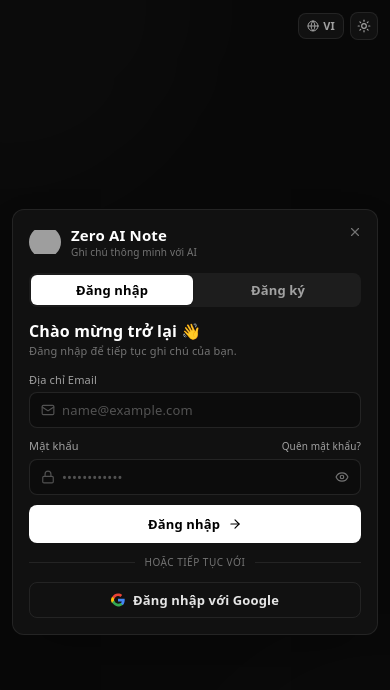
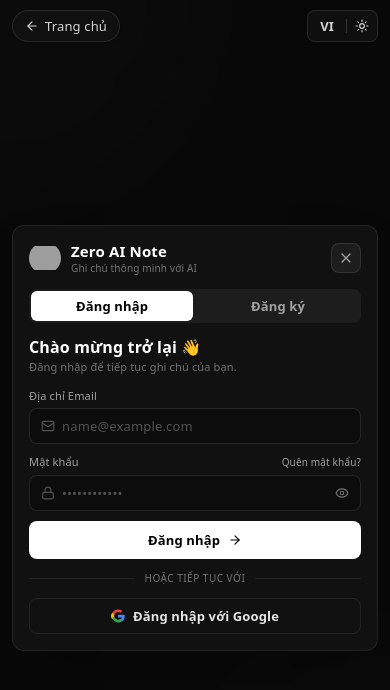
Before and after one commit to CThawngs/Zero-AI-Note, a Next.js app: page /app in a window 390 px wide. Shown: the top 690 px of the page. Built offline with nearby package versions, Linux system fonts and the light colour scheme; grey boxes are pictures that could not be loaded.

Commit message:
fix(auth): resolve mobile overlap between close button and theme/lang toggles with top bar and clear in-card close button

```diff
--- a/src/components/screens/LoginScreen.tsx
+++ b/src/components/screens/LoginScreen.tsx
@@ -1,6 +1,6 @@
 import React, { useState } from 'react';
 import { motion, AnimatePresence } from 'motion/react';
-import { Eye, EyeOff, Lock, Mail, ArrowRight, Sun, Moon, Globe, X, User } from 'lucide-react';
+import { Eye, EyeOff, Lock, Mail, ArrowRight, ArrowLeft, Sun, Moon, Globe, X, User } from 'lucide-react';
 import { useApp } from '../../context/AppContext';
 
 export const LoginScreen: React.FC = () => {
@@ -161,32 +161,58 @@
 
   return (
     <div
-      className={`min-h-screen w-full flex items-center justify-center p-3 sm:p-4 md:p-6 ${bg} transition-colors duration-300 relative overflow-hidden`}
+      className={`min-h-screen w-full flex flex-col items-center justify-center p-3 sm:p-4 md:p-6 ${bg} transition-colors duration-300 relative overflow-hidden`}
       onClick={goBackToLanding}
     >
       {/* Ambient glows */}
       <div className={`absolute -top-48 -left-48 w-[400px] h-[400px] rounded-full blur-3xl pointer-events-none opacity-50 ${isDark ? 'bg-white/3' : 'bg-black/3'}`} />
       <div className={`absolute -bottom-48 -right-48 w-[400px] h-[400px] rounded-full blur-3xl pointer-events-none opacity-50 ${isDark ? 'bg-white/3' : 'bg-black/3'}`} />
 
-      {/* Top-right controls */}
-      <div className="absolute top-3 right-3 sm:top-4 sm:right-4 z-20 flex items-center gap-1.5">
+      {/* Top Bar: Separate navigation & toggles that never collide with the card */}
+      <header className="fixed top-0 inset-x-0 z-30 flex items-center justify-between px-3 sm:px-6 py-2.5 sm:py-3 pointer-events-none">
+        {/* Back to Home Button */}
+        <button
+          id="login-back-home"
+          onClick={(e) => { e.stopPropagation(); goBackToLanding(); }}
+          className={`pointer-events-auto flex items-center gap-1.5 px-3 py-1.5 rounded-full border text-xs font-medium transition-all duration-200 cursor-pointer active:scale-95 shadow-sm ${
+            isDark
+              ? 'border-white/10 bg-[#111]/90 backdrop-blur-md text-neutral-300 hover:text-white hover:border-white/25 hover:bg-white/10'
+              : 'border-gray-200 bg-white/90 backdrop-blur-md text-gray-700 hover:text-black hover:border-gray-300 hover:bg-gray-100'
+          }`}
+          title={vi ? 'Quay lại trang chủ' : 'Back to Home'}
+        >
+          <ArrowLeft className="w-3.5 h-3.5" />
+          <span>{vi ? 'Trang chủ' : 'Home'}</span>
+        </button>
+
+        {/* Grouped Lang + Theme Toggles */}
+        <div className={`pointer-events-auto flex items-center gap-1 rounded-lg border px-1 py-0.5 shadow-sm backdrop-blur-md ${
+          isDark ? 'border-white/10 bg-[#111]/90' : 'border-gray-200 bg-white/90'
+        }`}>
           <button
             id="login-lang-toggle"
             onClick={(e) => { e.stopPropagation(); toggleLanguage(); }}
-          className={`flex items-center gap-1 px-2 py-1 sm:px-2.5 sm:py-1.5 rounded-lg border text-[11px] sm:text-xs font-semibold transition-all cursor-pointer active:scale-95 ${card} ${sub} hover:opacity-80`}
+            className={`text-xs font-semibold px-2 py-1 rounded-md transition-all cursor-pointer active:scale-95 ${
+              isDark ? 'text-neutral-300 hover:text-white hover:bg-white/10' : 'text-gray-600 hover:text-black hover:bg-gray-100'
+            }`}
+            title="Switch Language"
           >
-          <Globe className="w-3 h-3 sm:w-3.5 sm:h-3.5" />
-          <span>{language.toUpperCase()}</span>
+            {language.toUpperCase()}
           </button>
+          <div className={`w-px h-3.5 ${isDark ? 'bg-white/15' : 'bg-gray-300'}`} />
           <button
             id="login-theme-toggle"
             onClick={(e) => { e.stopPropagation(); toggleTheme(); }}
-          className={`p-1.5 sm:p-2 rounded-lg border transition-all cursor-pointer active:scale-95 ${card} ${sub} hover:opacity-80`}
+            className={`p-1 rounded-md transition-all cursor-pointer active:scale-95 flex items-center justify-center ${
+              isDark ? 'text-neutral-300 hover:text-white hover:bg-white/10' : 'text-gray-600 hover:text-black hover:bg-gray-100'
+            }`}
             title={isDark ? t('lightMode') : t('darkMode')}
+            aria-label="Toggle theme"
           >
-          {isDark ? <Sun className="w-3.5 h-3.5 sm:w-4 sm:h-4" /> : <Moon className="w-3.5 h-3.5 sm:w-4 sm:h-4" />}
+            {isDark ? <Sun className="w-3.5 h-3.5" /> : <Moon className="w-3.5 h-3.5" />}
           </button>
         </div>
+      </header>
 
       {/* Card — with max-height & clean scrolling for compact viewport optimization */}
       <motion.div
@@ -194,24 +220,13 @@
         animate={{ opacity: 1, y: 0, scale: 1 }}
         transition={{ duration: 0.3, ease: [0.16, 1, 0.3, 1] }}
         onClick={(e) => e.stopPropagation()}
-        className={`relative z-10 w-full max-w-[390px] sm:max-w-[420px] max-h-[calc(100vh-2rem)] sm:max-h-[92vh] overflow-y-auto border rounded-xl sm:rounded-2xl shadow-2xl ${card}`}
+        className={`relative z-10 w-full max-w-[390px] sm:max-w-[420px] max-h-[calc(100vh-5rem)] sm:max-h-[88vh] overflow-y-auto border rounded-xl sm:rounded-2xl shadow-2xl mt-8 sm:mt-0 ${card}`}
         style={{ scrollbarWidth: 'thin' }}
       >
-        {/* Close button */}
-        <button
-          id="btn-close-auth"
-          onClick={goBackToLanding}
-          title={vi ? 'Thoát' : 'Close'}
-          className={`absolute top-2.5 right-2.5 sm:top-3 sm:right-3 z-10 w-6 h-6 sm:w-7 sm:h-7 rounded-full flex items-center justify-center transition-all cursor-pointer active:scale-90 ${
-            isDark ? 'text-neutral-500 hover:text-neutral-200 hover:bg-white/8' : 'text-gray-400 hover:text-gray-700 hover:bg-gray-100'
-          }`}
-        >
-          <X className="w-3.5 h-3.5 sm:w-4 sm:h-4" />
-        </button>
-
         <div className="p-4 sm:p-5 md:p-6">
-          {/* Brand header */}
-          <div className="flex items-center gap-2.5 mb-3.5 sm:mb-4">
+          {/* Brand header with cleanly integrated close button */}
+          <div className="flex items-center justify-between mb-3.5 sm:mb-4">
+            <div className="flex items-center gap-2.5">
               <img
                 src="/logo.png"
                 alt="Zero AI Note Logo"
@@ -225,6 +240,21 @@
                   {vi ? 'Ghi chú thông minh với AI' : 'AI-powered note taking'}
                 </p>
               </div>
+            </div>
+
+            {/* In-card close button: clearly visible with border & hover */}
+            <button
+              id="btn-close-auth"
+              onClick={goBackToLanding}
+              title={vi ? 'Thoát về trang chủ' : 'Close and return home'}
+              className={`p-1.5 rounded-lg border transition-all cursor-pointer active:scale-90 flex items-center justify-center ${
+                isDark
+                  ? 'border-white/10 bg-white/5 text-neutral-400 hover:text-white hover:bg-white/10'
+                  : 'border-gray-200 bg-gray-50 text-gray-500 hover:text-black hover:bg-gray-100'
+              }`}
+            >
+              <X className="w-4 h-4" />
+            </button>
           </div>
 
           {/* Tab switcher */}
```
Lines whose indentation alone changed are shown as unchanged.
